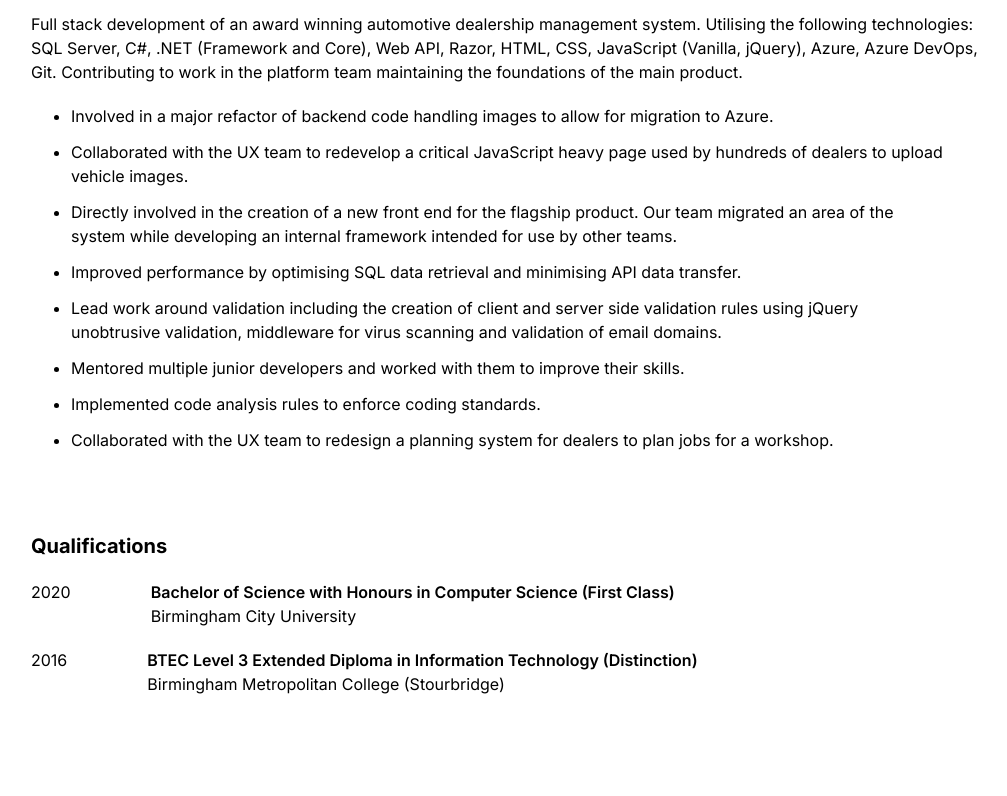
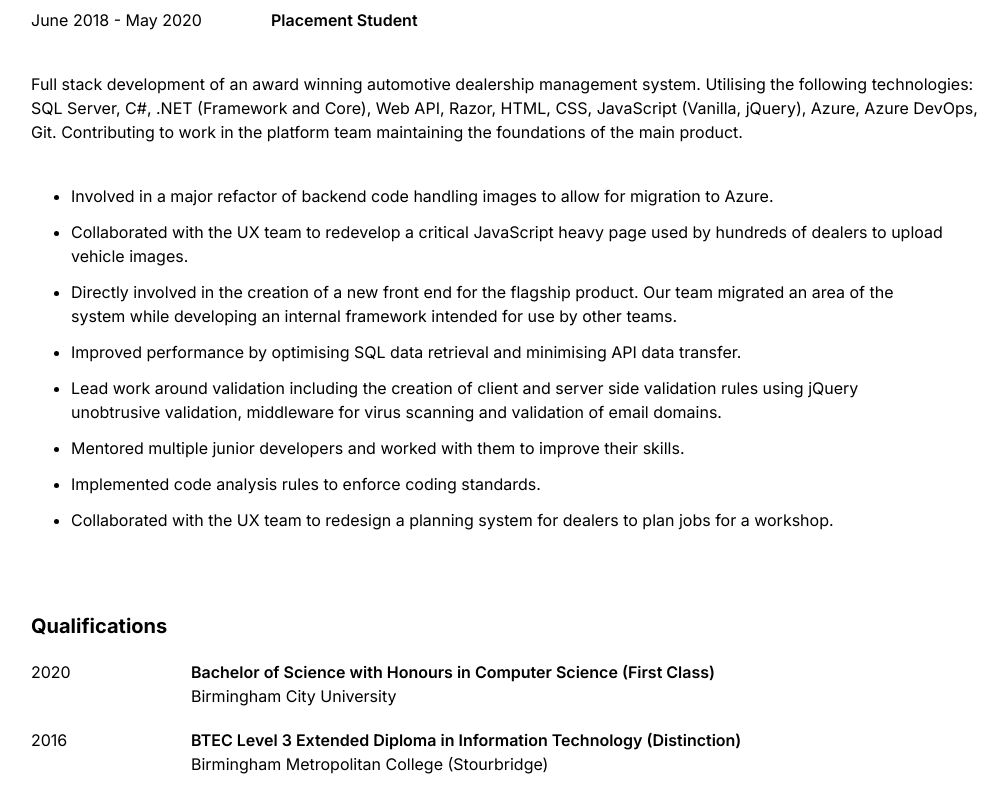
Before and after one commit to AnthonyStiles/Personal-Website, a Next.js app: page /about in a window 1280 px wide. Shown: the part 508-1304 px from the top of the page, without its empty margins (129-1136 px from the left). Before the commit the page ends 1224 px from the top, so only its background shows below. Built offline with nearby package versions, Linux system fonts and the light colour scheme.

Commit message:
Fix layout on about page

```diff
--- a/app/about/page.tsx
+++ b/app/about/page.tsx
@@ -13,7 +13,7 @@ export default function About() {
             A self-motivated and focused full stack software developer with over 6 years of experience of migrating and creating new solutions for a live product using Microsoft technologies. Collaborating with cross functional teams, I’ve helped improve performance, security and functionality as well as improving development efficiency. My aim is to broaden my skills in order to take the next step in my career.
           </p>
         </div>
-        <div className="flex flex-col gap-5">
+        <div className="flex flex-col gap-10">
           <h2 className='text-xl font-bold'>
             Experience
           </h2>
@@ -59,8 +59,10 @@ export default function About() {
           <h2 className='text-xl font-bold'>
             Qualifications
           </h2>
-          <div className="flex gap-20">
-            <span>2020</span>
+          <div className="flex">
+            <div className="w-1/6">
+              2020
+            </div>
             <div className="flex flex-col">
               <span className="font-semibold">
                 Bachelor of Science with Honours in Computer Science (First Class)
@@ -70,8 +72,10 @@ export default function About() {
               </span>
             </div>
           </div>
-          <div className="flex gap-20">
-            <span>2016</span>
+          <div className="flex">
+            <div className="w-1/6">
+              2016
+            </div>
             <div className="flex flex-col">
               <span className="font-semibold">
                 BTEC Level 3 Extended Diploma in Information Technology (Distinction)
```
